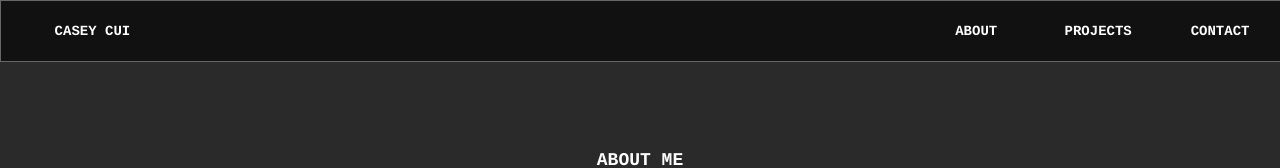
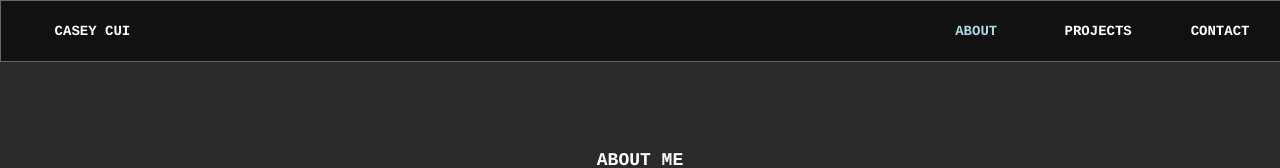
Before and after one commit to casey0808/portfolio-ts, a React (Create React App) app: page / in a window 1280 px wide. In both pictures the pointer is over the link "ABOUT". Shown: the top 168 px of the page. Built offline with nearby package versions, Linux system fonts and the light colour scheme.

Commit message:
style: hover

```diff
--- a/src/components/Header/index.module.css
+++ b/src/components/Header/index.module.css
@@ -27,3 +27,7 @@
   color: white;
   text-decoration: none;
 }
+
+.menu a:hover {
+  color: lightblue;
+}
--- a/src/components/Main/index.module.css
+++ b/src/components/Main/index.module.css
@@ -76,6 +76,7 @@
   text-align: left;
   justify-content: left;
   font-size: 14px;
+  cursor: pointer;
 }
 
 .contactContent:hover {
```
